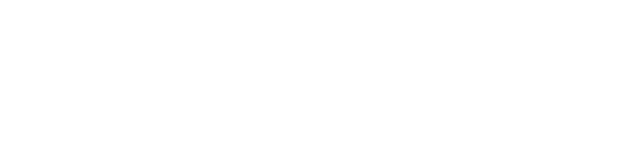
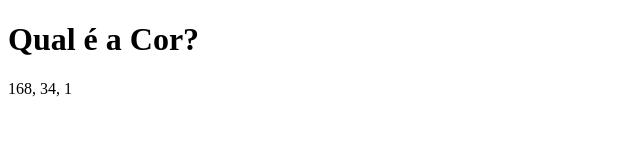
Before and after one commit to roferreira87/try-color, a plain HTML site: page index.html in a window 1280 px wide. Shown: the whole page, without its empty margins (0-640 px from the left). Drawn offline with Linux system fonts and the light colour scheme.

Commit message:
adicionado paragrafo com ids pedidos

```diff
--- a/index.html
+++ b/index.html
@@ -7,6 +7,7 @@
     <title>Qual é a cor?</title>
 </head>
 <body>
-    <h1 id="title"></h1>
+    <h1 id="title">Qual é a Cor?</h1>
+    <p id="rgb-color">168, 34, 1</p>
 </body>
 </html>
--- a/style.css
+++ b/style.css
@@ -0,0 +1,3 @@
+.title {
+
+}
```
Also changed, not shown: script.js (added), 1 other file.
